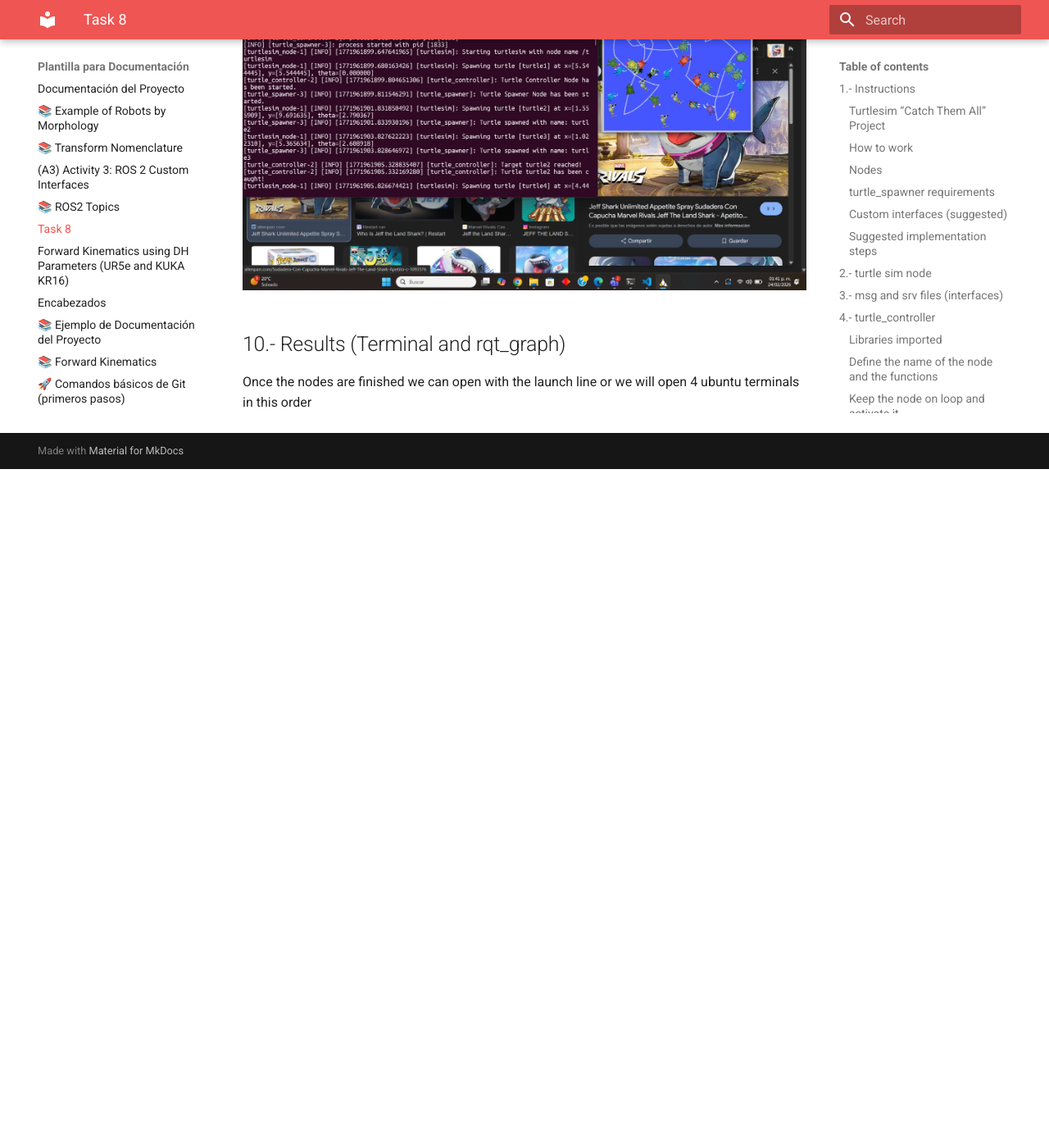
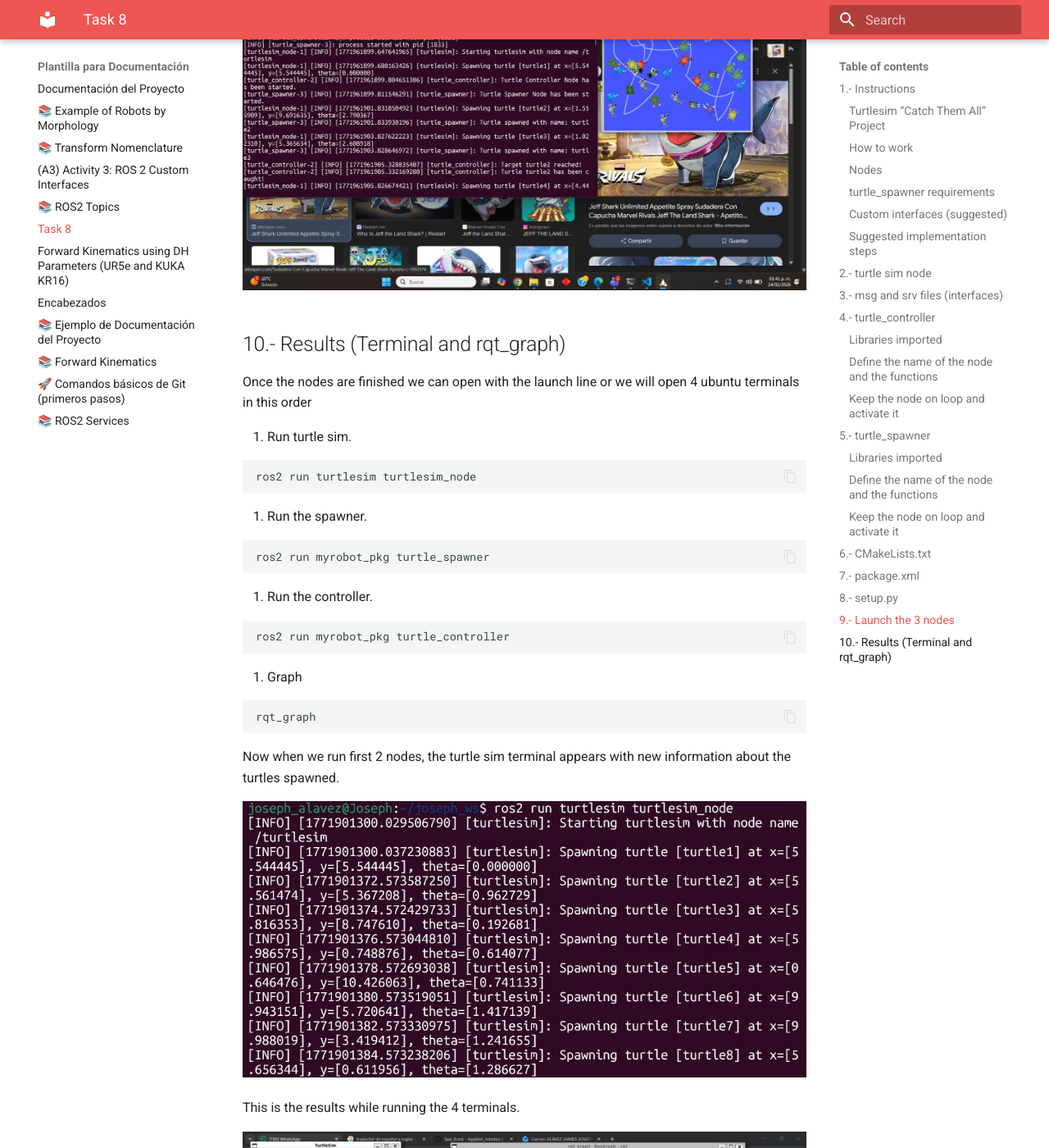
Before and after one commit to leozam26-gif/Applied-Robotics, an MkDocs documentation site: the page built from docs/Task_8.md, in a window 1280 px wide and 1400 px high, scrolled down 18158 px. Shown: the whole window at 82% size. Built offline with MkDocs 1.6.1 and Material for MkDocs 9.7.7, drawn with Linux system fonts in a browser that asks for light colours; before the commit the page ends 18730 px from its top, so only the background shows below that.

Commit message:
final turtle

````diff
--- a/docs/Task_8.md
+++ b/docs/Task_8.md
@@ -813,3 +813,35 @@
 ## 10.- Results (Terminal and rqt_graph)
 
 Once the nodes are finished we can open with the launch line or we will open 4 ubuntu terminals in this order
+
+1. Run turtle sim.
+
+```bash
+ros2 run turtlesim turtlesim_node
+```
+
+2. Run the spawner.
+
+```bash
+ros2 run myrobot_pkg turtle_spawner
+```
+
+3. Run the controller.
+
+```bash
+ros2 run myrobot_pkg turtle_controller
+```
+
+4. Graph
+
+```bash
+rqt_graph
+```
+
+Now when we run first 2 nodes, the turtle sim terminal appears with new information about the turtles spawned.
+
+![WIP](../recursos/imgs/Task_8/turtles_spawned.jpeg)
+
+This is the results while running the 4 terminals.
+
+![WIP](../recursos/imgs/Task_8/turtles_result.jpeg)
````
